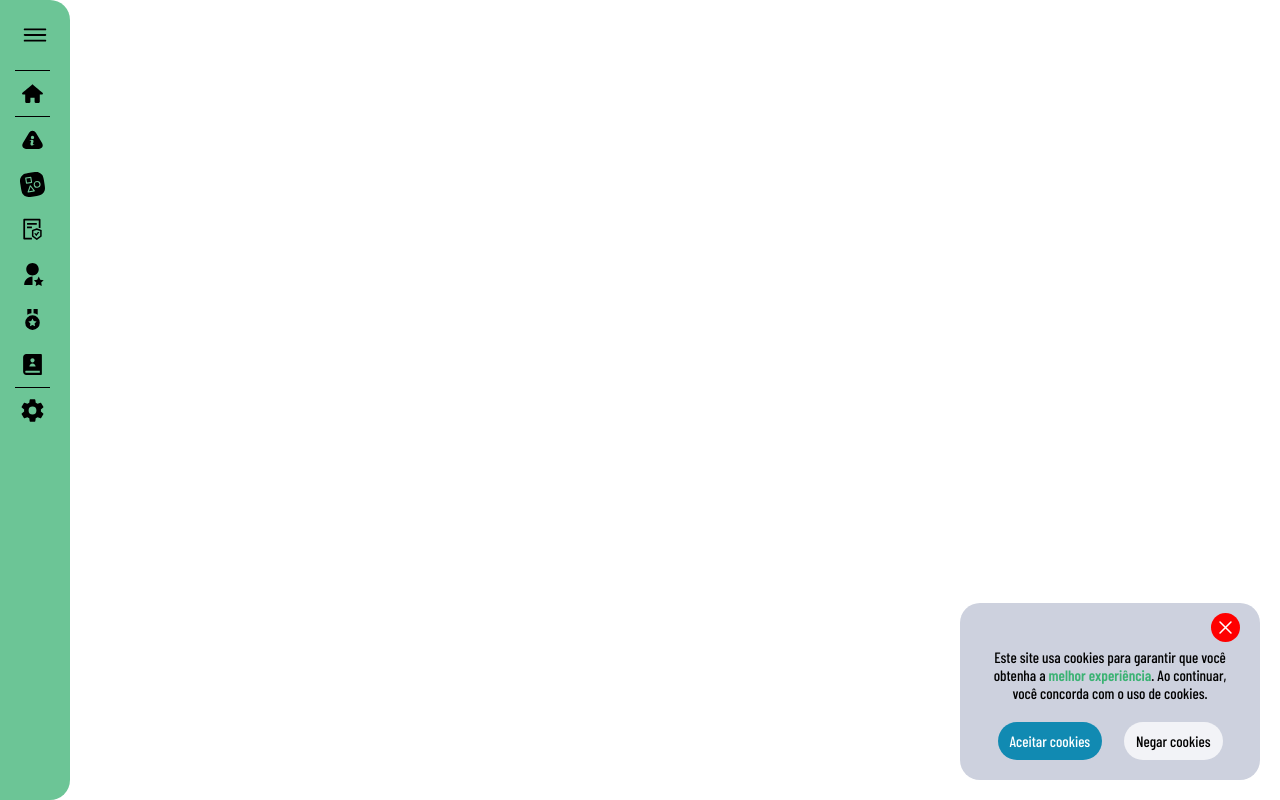
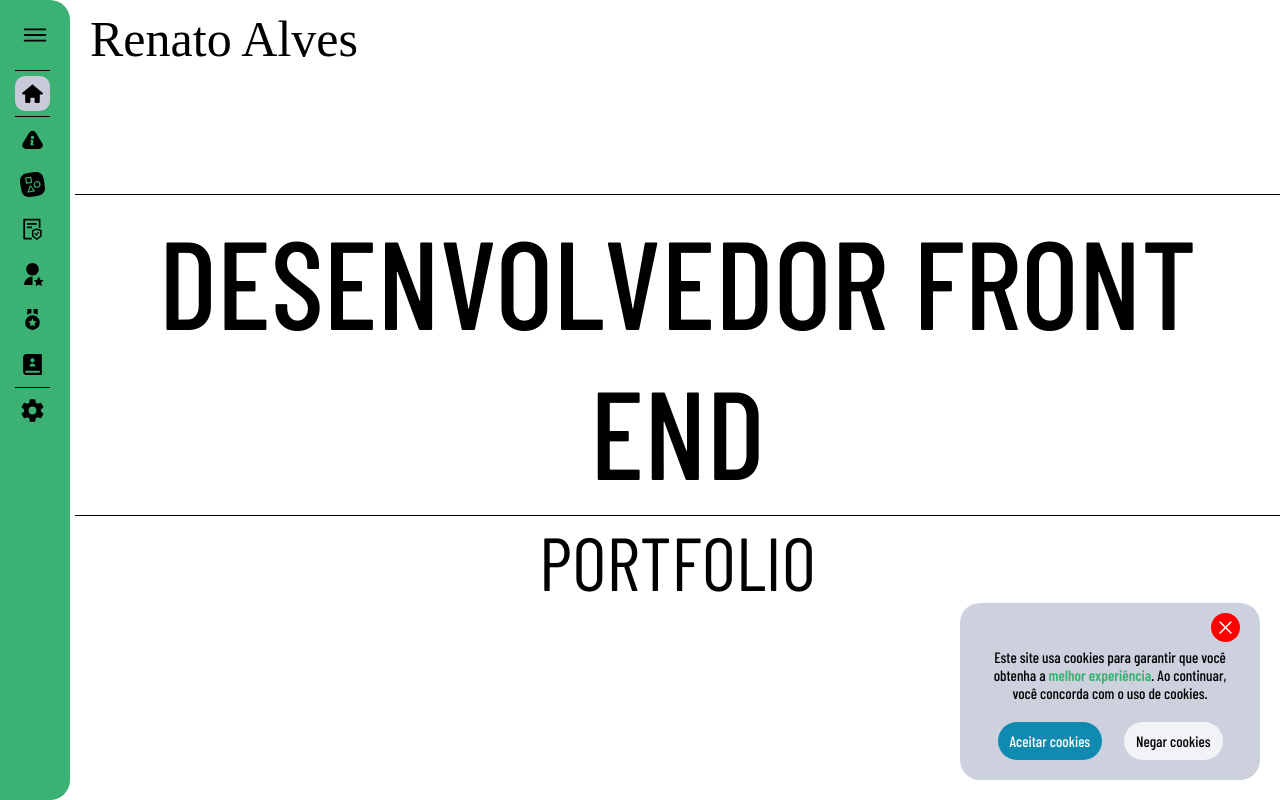
Before and after one commit to rena02to/portfolio, a Next.js app: page / in a window 1280 px wide. Built offline with nearby package versions, Linux system fonts and the light colour scheme; a web font is replaced by a local one.

Commit message:
adicionando animação ao abrir o menu

```diff
--- a/src/components/navbar.tsx
+++ b/src/components/navbar.tsx
@@ -1,7 +1,8 @@
+import { useContexts } from '@/context/context';
 import style from '@/styles/navbar.module.scss';
 import Image from 'next/image';
 import Link from 'next/link';
-import { useEffect, useRef, useState } from 'react';
+import { useEffect, useState } from 'react';
 import { useTranslation } from 'react-i18next';
 import { AiOutlineFileProtect } from 'react-icons/ai';
 import { BiSolidMedal } from 'react-icons/bi';
@@ -13,12 +14,12 @@ import { RiContactsBook2Fill, RiUserStarFill } from 'react-icons/ri';
 import { SiApostrophe } from 'react-icons/si';
 import { TiHome, TiInfo } from 'react-icons/ti';
 
+
 export default function Navbar(){
     const { t } = useTranslation();
-    const [ menuOpen, setMenuOpen ] = useState(false);
+    const { menuOpen, setMenuOpen } = useContexts();
     const [ topHabilited, setTopHabilited ] = useState(false);
     const [ activated, setActiveted ] = useState('');
-    const menuRef = useRef<HTMLDivElement>(null);
     const links = [
         {key: 1, value: t('navbar.menu.summary'), icon: <TiInfo/>, link: 'summary'},
         {key: 2, value: t('navbar.menu.skills'), icon: <SiApostrophe/>, link: 'skills'},
@@ -61,7 +62,7 @@ export default function Navbar(){
     }
 
     return(
-        <nav className={style.nav} ref={menuRef}>
+        <nav className={style.nav}>
             <button type='button' className={style.menu} onClick={() => setMenuOpen(!menuOpen)}>
                 {menuOpen ? <IoCloseOutline/> : <IoIosMenu/>}
             </button>
--- a/src/components/start.tsx
+++ b/src/components/start.tsx
@@ -1,8 +1,16 @@
-import style from '@/styles/start.module.scss';
+import style from './../styles/start.module.scss';
+import { useTranslation } from 'react-i18next';
 
 export default function Start(){
+    const { t } = useTranslation();
+
     return(
-        <section className={style.start} id="start">
+        <section className={style.home} id='start'>
+            <h1 className={style.name}>Renato Alves</h1>
+            <div className={style.text}>
+                <h1>{t('start.dev')}</h1>
+                <p>PORTFOLIO</p>
+            </div>
         </section>
     );
 }
--- a/src/context/context.tsx
+++ b/src/context/context.tsx
@@ -7,19 +7,19 @@ interface ContextProviderProps {
 interface ContextType {
     darkmode: boolean;
     setDarkmode: React.Dispatch<React.SetStateAction<boolean>>;
-    currentLanguage: string;
-    setCurrentLanguage: React.Dispatch<React.SetStateAction<string>>;
+    menuOpen: boolean;
+    setMenuOpen: React.Dispatch<React.SetStateAction<boolean>>;
 }
 
 const Context = createContext<ContextType | undefined>(undefined);
 
 export const ContextProvider = ({ children }: ContextProviderProps) => {
     const [darkmode, setDarkmode] = useState(false);
-    const [currentLanguage, setCurrentLanguage] = useState('pt');
+    const [menuOpen, setMenuOpen] = useState(false);
 
     // Retornar o provedor de contexto com os estados como valor
     return (
-        <Context.Provider value={{ darkmode, setDarkmode, currentLanguage, setCurrentLanguage }}>
+        <Context.Provider value={{ darkmode, setDarkmode, menuOpen, setMenuOpen }}>
             {children}
         </Context.Provider>
     );
--- a/src/lib/languages/en.json
+++ b/src/lib/languages/en.json
@@ -26,7 +26,7 @@
         },
         "start": {
             "open": "Open to work",
-            "dev": "Front end developer",
+            "dev": "FRONT END DEVELOPER",
             "phrase": "Converting ideas into memorable digital experiences...",
             "cv": "Curriculum"
         }
--- a/src/lib/languages/es.json
+++ b/src/lib/languages/es.json
@@ -26,7 +26,7 @@
         },
         "start": {
             "open": "Disponible para trabajos",
-            "dev": "Desarrollador front-end",
+            "dev": "DESARROLLADOR FRONT END",
             "phrase": "Convirtiendo ideas en experiencias digitales memorables...",
             "cv": "Currículum"
         }
--- a/src/lib/languages/pt.json
+++ b/src/lib/languages/pt.json
@@ -26,7 +26,7 @@
         },
         "start": {
             "open": "Disponível para trabalhos",
-            "dev": "Desenvolvedor front end",
+            "dev": "DESENVOLVEDOR FRONT END",
             "phrase": "Transformando ideias em experiências digitais memoráveis...",
             "cv": "Currículo"
         }
--- a/src/pages/index.tsx
+++ b/src/pages/index.tsx
@@ -1,15 +1,36 @@
+import style from '@/styles/index.module.scss';
 import Navbar from "@/components/navbar";
 import Cookies from '@/components/cookies';
 import Start from "@/components/start";
+import { useContexts } from '@/context/context';
+import { useEffect, useState } from 'react';
 
 export default function Home() {
+  const { menuOpen } = useContexts();
+  const [qSCroll, setQScroll ] = useState(0);
+
+  useEffect(() => {
+    if(!menuOpen){
+      window.scrollTo({ top: qSCroll, behavior: 'instant' });
+    }
+
+    function handleScroll(){
+      {menuOpen ? null : setQScroll(window.scrollY)}
+    }
+
+    window.addEventListener('scroll', handleScroll)
+    return() => {window.removeEventListener('scroll', handleScroll)}
+  }, [ menuOpen ]);
+
   return (
     <>
       <Navbar/>
-      <Cookies/>
-      <main>
-        <Start/>
-      </main>
+      <div className={menuOpen ? style.mainOpenMenu : style.main} id='intern'>
+        <Cookies/>
+        <main>
+          <Start/>
+        </main>
+      </div>
     </>
   );
 }
--- /dev/null
+++ b/src/styles/index.module.scss
@@ -0,0 +1,14 @@
+.mainOpenMenu{
+    transform: scale(0.75) rotateX(-20deg) rotateY(-10deg);
+    box-shadow: 20px 20px 20px black;
+    transition: transform 0.3s ease-in-out;
+    border-radius: 10px;
+    border: 1px solid black;
+    height: 100vh;
+    overflow: hidden;
+    margin-left: 50px;
+    margin-top: -20px;
+}
+.main{
+    transition: transform 0.3s ease-in-out;
+}
--- a/src/styles/main.scss
+++ b/src/styles/main.scss
@@ -7,6 +7,7 @@ $cookies-acept: rgb(17, 138, 178);
 $navbar-color: rgb(59, 178, 115);
 $navbar-button-actived: rgb(201, 202, 217);
 $navbar-button-hover: rgba(black, 0.2);
+$blue-color: rgb(7, 59, 76);
 
 @mixin align-flex($direction){
     display: flex;
--- a/src/styles/navbar.module.scss
+++ b/src/styles/navbar.module.scss
@@ -10,11 +10,12 @@
     padding: 15px;
     height: calc(100vh - 30px);
     border-radius: 0 20px 20px 0;
-    background-color: rgba($navbar-color, 0.75);
+    background-color: $navbar-color;
     position: fixed;
     overflow: auto;
     top: 0;
     left: 0;
+    z-index: 1;
     button{
         padding: 0;
         background-color: transparent;
--- a/src/styles/start.module.scss
+++ b/src/styles/start.module.scss
@@ -1,4 +1,31 @@
 @import './main.scss';
 
-.start{
+.home{
+    padding-left: 75px;
+    height: 100vh;
+    @include align-flex(row);
+    .name{
+        position: absolute;
+        font-family: $name-font;
+        top: 10px;
+        left: 90px;
+        font-size: 50px;
+        margin: 0;
+        font-weight: 400;
+    }
+    .text{
+        text-align: center;
+        h1{
+            font-size: 125px;
+            font-weight: 500;
+            margin: 0;
+            border-top: 1px solid black;
+            border-bottom: 1px solid black;
+            padding: 10px;
+        }
+        p{
+            font-size: 75px;
+            margin: 0;
+        }
+    }
 }
```
Also changed, not shown: public/images/dev.jpg (added).
